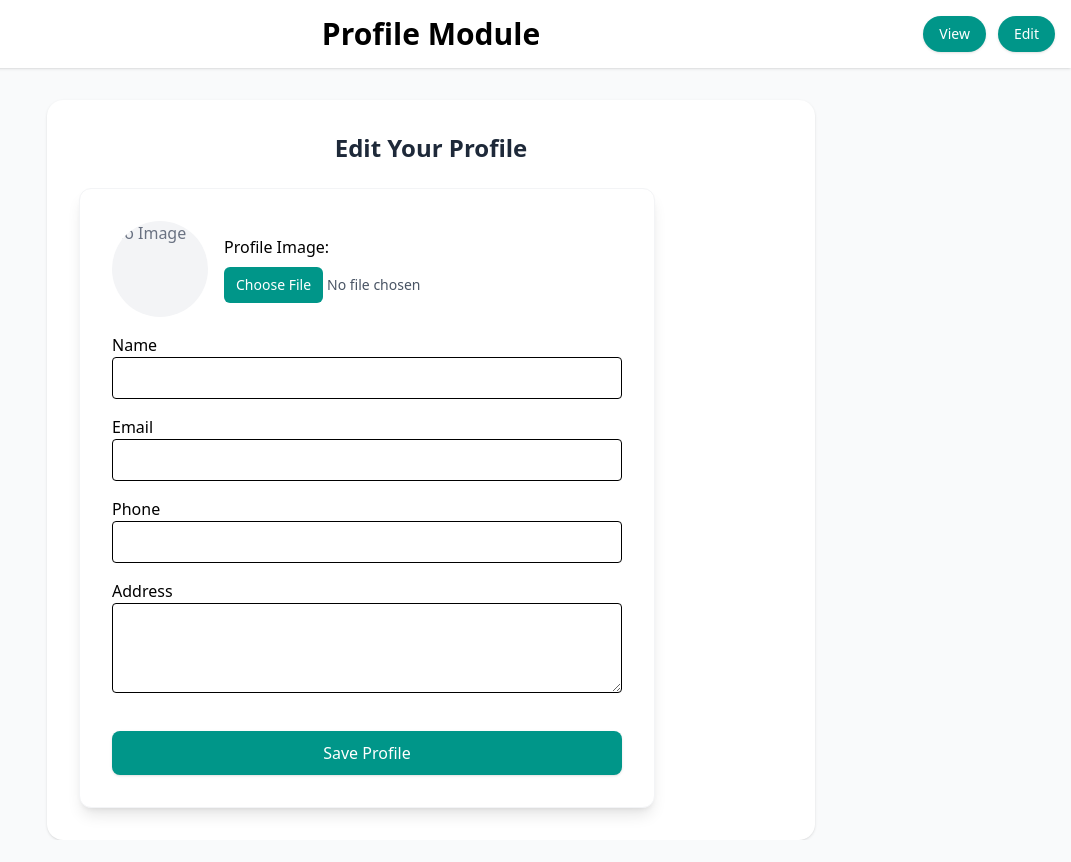
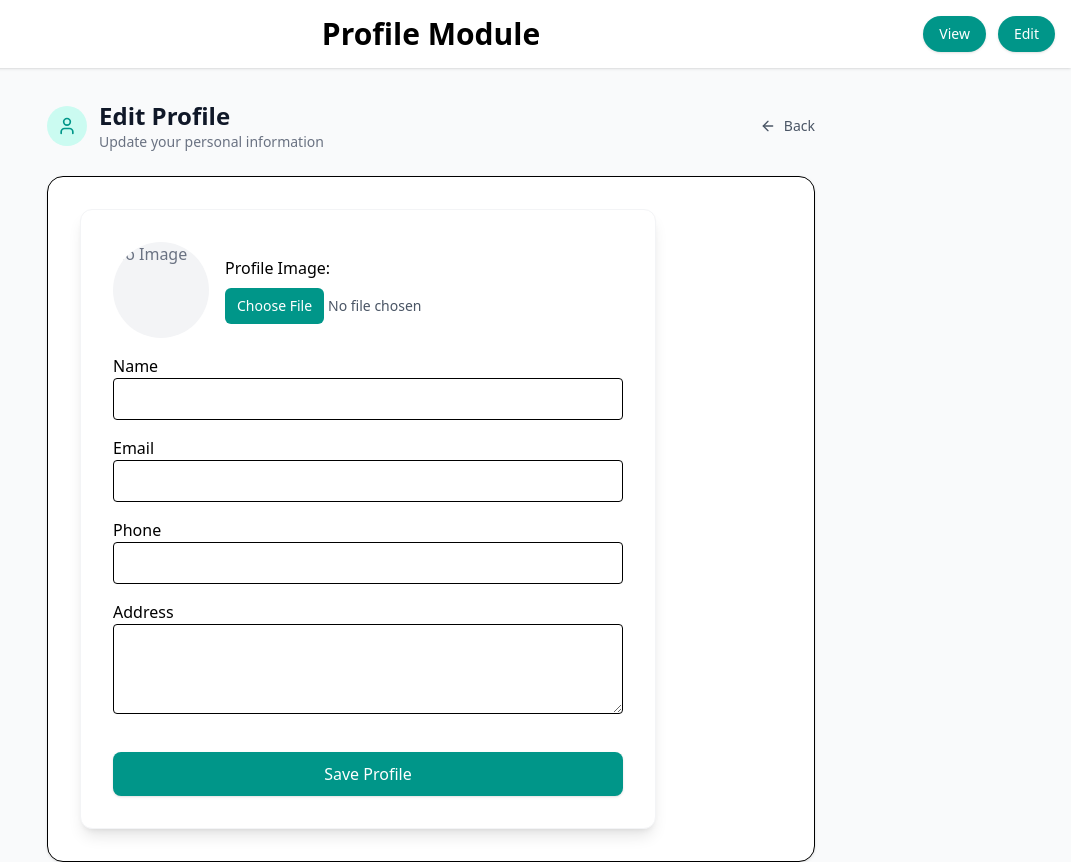
Before and after one commit to Ashutosh9110/User-Profile-Management, a React (Vite) app: page /edit in a window 1280 px wide. Shown: the whole page, without its empty margins (209-1280 px from the left). Before the commit the page ends 840 px from the top, so only its background shows below. Built offline with nearby package versions, Linux system fonts and the light colour scheme.

Commit message:
fix: UI for edit profile section

```diff
--- a/src/pages/EditProfile.jsx
+++ b/src/pages/EditProfile.jsx
@@ -1,25 +1,45 @@
-import React, { useCallback } from 'react'
-import ProfileForm from '../components/ProfileForm'
-import { useNavigate } from 'react-router-dom'
-
+import React, { useCallback } from "react"
+import ProfileForm from "../components/ProfileForm"
+import { useNavigate, Link } from "react-router-dom"
+import { ArrowLeft, User } from "lucide-react"
 
 export default function EditProfile() {
   const navigate = useNavigate()
 
   const onSaved = useCallback(() => {
-navigate('/')
+    navigate("/")
   }, [navigate])
 
+  return (
+    <div className="w-full max-w-3xl mx-auto space-y-6">
 
-return (
-  <div className="w-full flex justify-center items-start">
-    <div className="w-full max-w-3xl bg-white p-8 rounded-2xl shadow">
-      <h1 className="text-2xl font-bold text-gray-800 mb-6 text-center">
-        Edit Your Profile
+      <div className="flex items-center justify-between">
+        <div className="flex items-center gap-3">
+          <div className="w-10 h-10 rounded-full bg-teal-100 flex items-center justify-center">
+            <User className="w-5 h-5 text-teal-600" />
+          </div>
+          <div>
+            <h1 className="text-2xl font-bold text-gray-900">
+              Edit Profile
             </h1>
+            <p className="text-sm text-gray-500">
+              Update your personal information
+            </p>
+          </div>
+        </div>
+
+        <Link
+          to="/"
+          className="inline-flex items-center gap-2 text-sm text-gray-600 hover:text-teal-600 transition"
+        >
+          <ArrowLeft className="w-4 h-4" />
+          Back
+        </Link>
+      </div>
+
+      <div className="bg-white rounded-2xl shadow-sm border p-8">
         <ProfileForm onSaved={onSaved} />
       </div>
     </div>
-);
-
+  )
 }
--- a/src/pages/ViewProfile.jsx
+++ b/src/pages/ViewProfile.jsx
@@ -9,10 +9,8 @@ export default function ViewProfile() {
   return (
     <div className="w-full max-w-3xl mx-auto space-y-8">
 
-      {/* Profile Card */}
       <div className="bg-white rounded-2xl shadow-sm border p-8 flex flex-col sm:flex-row items-center sm:items-start gap-8">
 
-        {/* Avatar */}
         <div className="shrink-0">
           <div className="w-32 h-32 rounded-full bg-gray-100 overflow-hidden ring-4 ring-teal-100">
             {profile.image ? (
@@ -29,7 +27,6 @@ export default function ViewProfile() {
           </div>
         </div>
 
-        {/* Profile Info */}
         <div className="flex-1 text-center sm:text-left space-y-4">
           <div>
             <h2 className="text-3xl font-bold text-gray-900">
```
Lines whose indentation alone changed are shown as unchanged.
